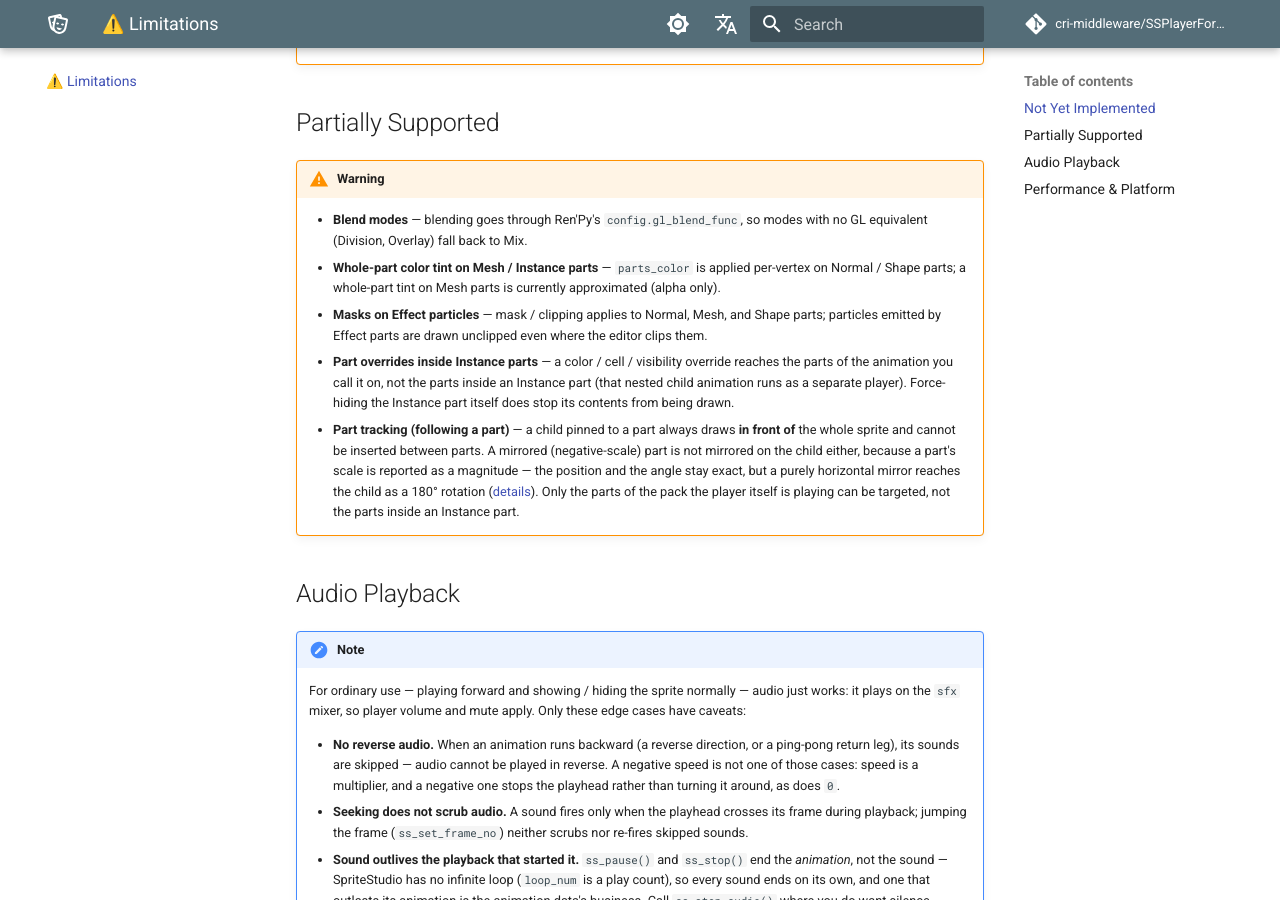
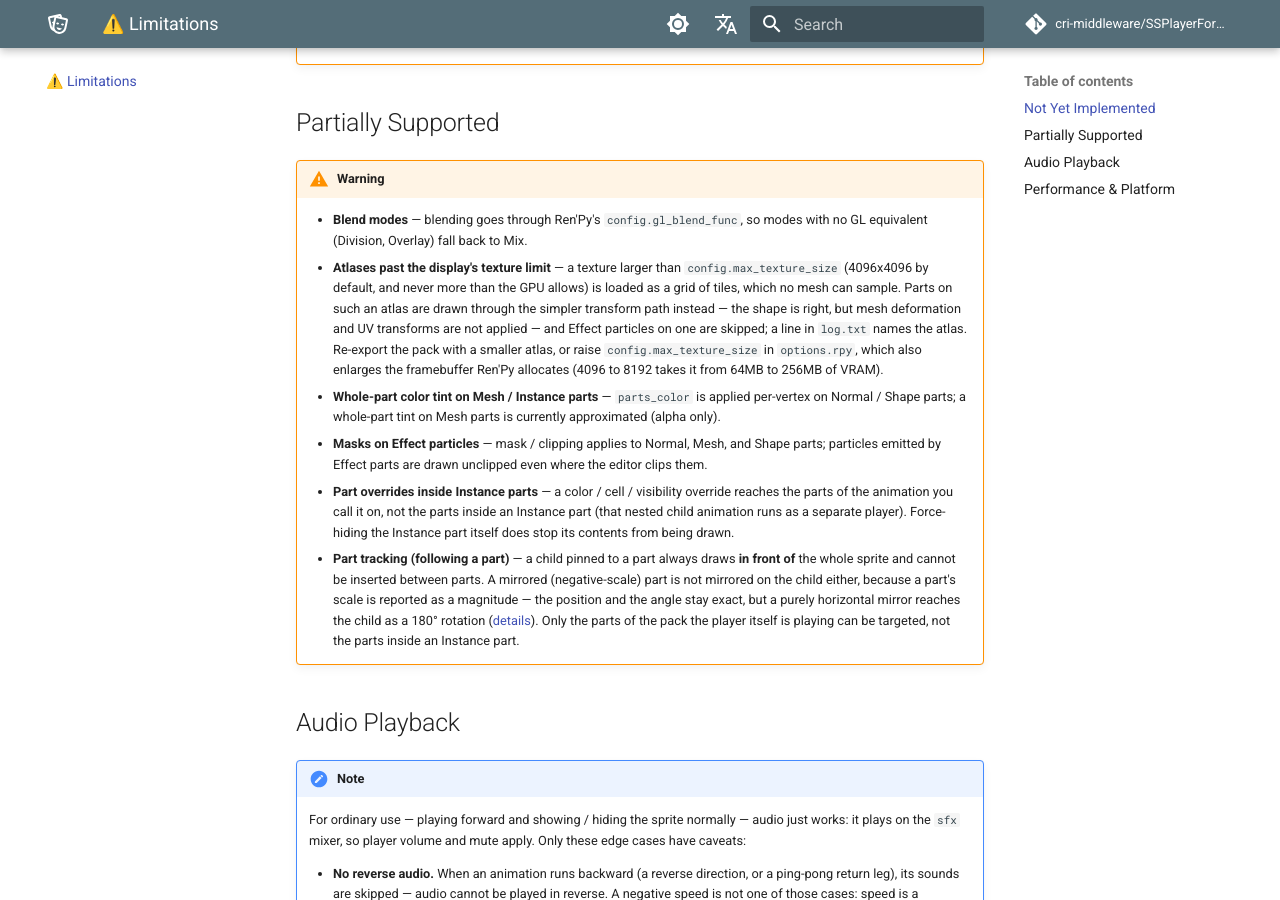
Before and after one commit to cri-middleware/SSPlayerForRenPy, an MkDocs documentation site: the page built from docs/en/limitations.md, in a window 1280 px wide and 900 px high, scrolled down 558 px. Built offline with MkDocs 1.6.1 and Material for MkDocs 9.7.7, drawn with Linux system fonts in a browser that asks for light colours; comment, search, counter and statistics services are not loaded.

Commit message:
fix(render): fall back instead of crashing on a tiled atlas
Ren'Py loads any texture past config.max_texture_size (4096x4096 by
default, and never more than the GPU allows) as a Render of tiles rather
than as one texture. A model's tex0 has to be a single texture, so
feeding one of those to the mesh backend raised "TypeError: Cannot
convert renpy.display.render.Render to renpy.gl2.gl2model.GL2Model" from
inside GL2's draw pass -- long after render() returned, past every
try/except in this file -- and killed the game on the frame the part
first drew. Reproduced with an 8192x8192 pack previewed in the Asset
Browser.

_atlas_render() is now the one place an atlas render is obtained, and it
refuses one that came back as tiles: Normal parts fall back to the
transform backend, effect batches are skipped, and a mask writer covers
its whole geometry instead of dropping out (which would clip its target
away entirely). One warning per atlas names the size, the limit, and the
two ways out -- re-export smaller, or raise config.max_texture_size at
the cost of a full-size framebuffer.

Where Ren'Py had trimmed the atlas' transparent border first there was no
crash, but a silent squeeze of the whole atlas into one limit-sized
texture; that path takes the same fallback now, so every oversized atlas
behaves alike. docs/*/limitations.md gains the constraint.

```diff
--- a/docs/en/limitations.md
+++ b/docs/en/limitations.md
@@ -14,6 +14,7 @@ This page covers what is specific to **this** player. The constraints that come
 
 > [!WARNING]
 > - **Blend modes** — blending goes through Ren'Py's `config.gl_blend_func`, so modes with no GL equivalent (Division, Overlay) fall back to Mix.
+> - **Atlases past the display's texture limit** — a texture larger than `config.max_texture_size` (4096x4096 by default, and never more than the GPU allows) is loaded as a grid of tiles, which no mesh can sample. Parts on such an atlas are drawn through the simpler transform path instead — the shape is right, but mesh deformation and UV transforms are not applied — and Effect particles on one are skipped; a line in `log.txt` names the atlas. Re-export the pack with a smaller atlas, or raise `config.max_texture_size` in `options.rpy`, which also enlarges the framebuffer Ren'Py allocates (4096 to 8192 takes it from 64MB to 256MB of VRAM).
 > - **Whole-part color tint on Mesh / Instance parts** — `parts_color` is applied per-vertex on Normal / Shape parts; a whole-part tint on Mesh parts is currently approximated (alpha only).
 > - **Masks on Effect particles** — mask / clipping applies to Normal, Mesh, and Shape parts; particles emitted by Effect parts are drawn unclipped even where the editor clips them.
 > - **Part overrides inside Instance parts** — a color / cell / visibility override reaches the parts of the animation you call it on, not the parts inside an Instance part (that nested child animation runs as a separate player). Force-hiding the Instance part itself does stop its contents from being drawn.
```
Also changed, not shown: docs/ja/limitations.md (+1 -0 lines), 1 other file.
